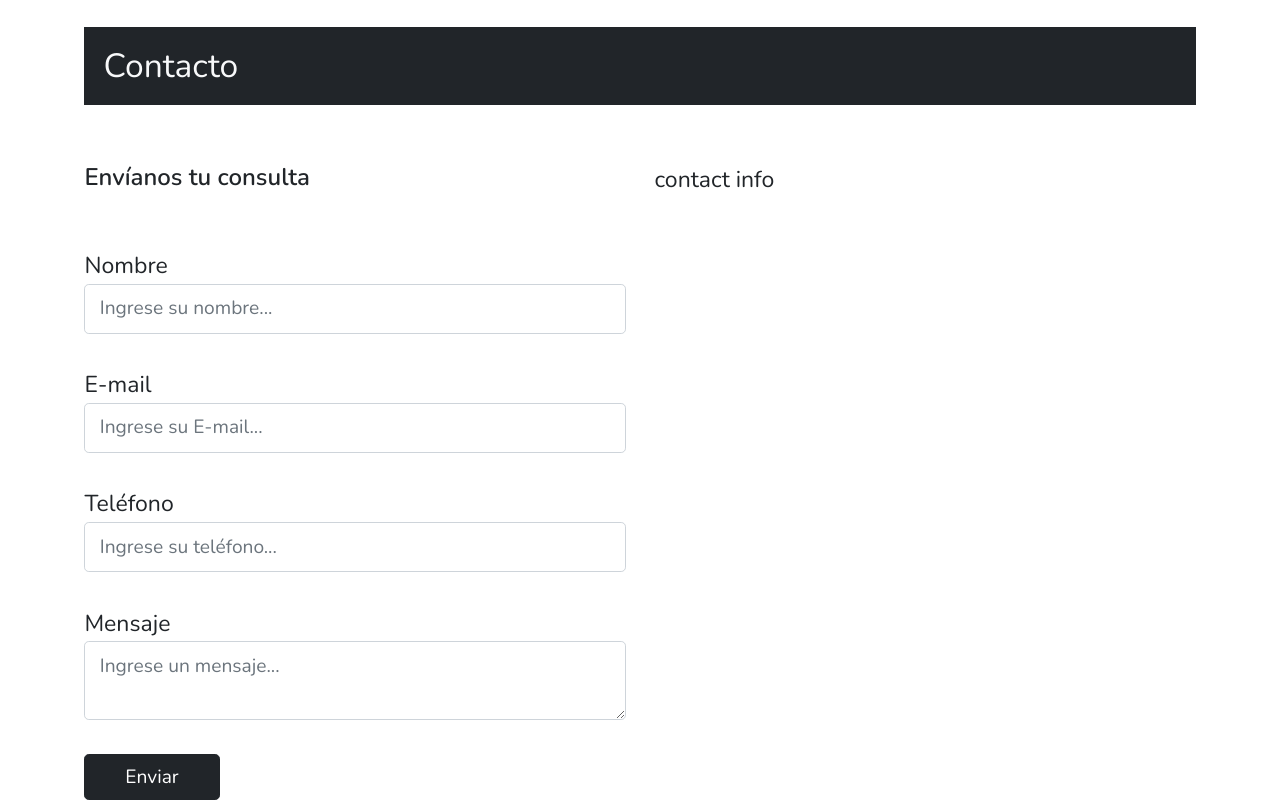
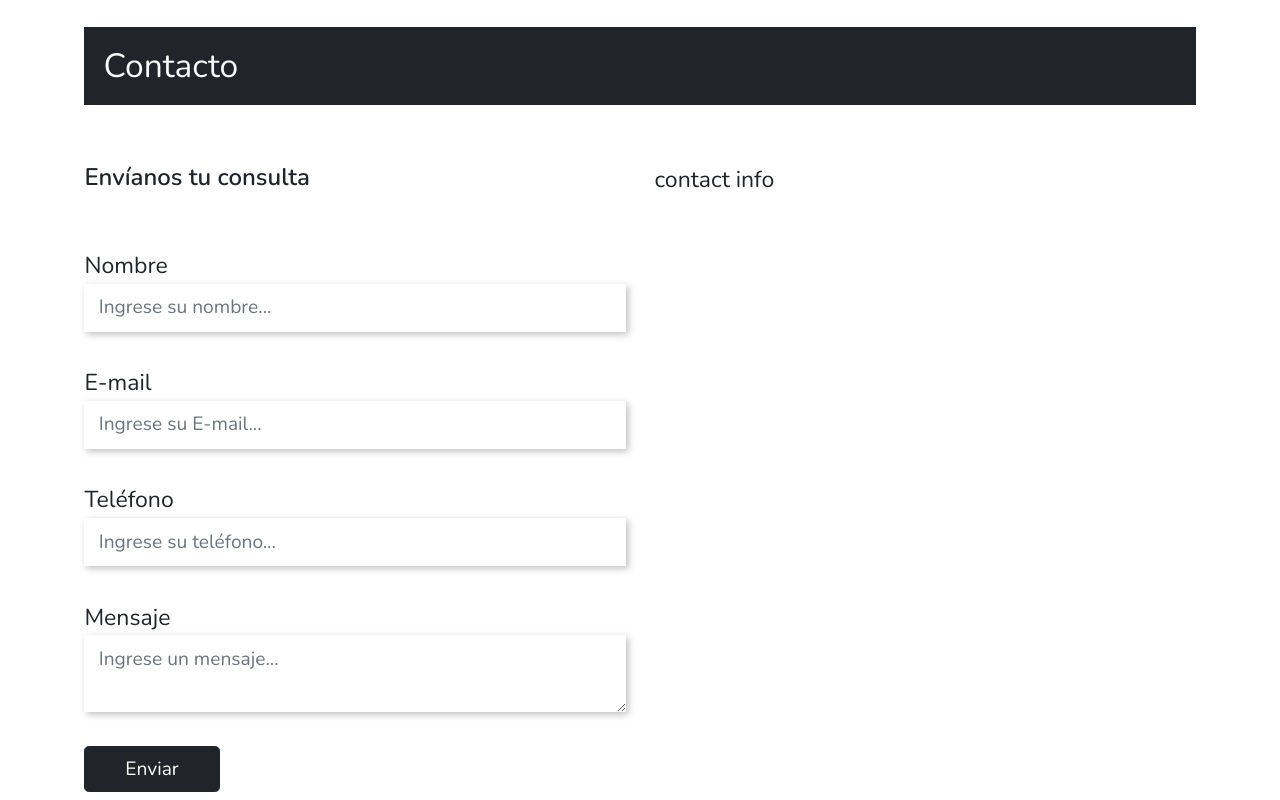
Before and after one commit to maurogoyeneche/aikido-fe, a React (Create React App) app: page /contact in a window 1280 px wide. Shown: the part 560-1360 px from the top of the page. Built offline with nearby package versions, Linux system fonts and the light colour scheme.

Commit message:
Add shadow on inputs, remove border radius, fix Regex in message field textarea

```diff
--- a/src/components/NavbarMenu/ContactForm/ContactForm.jsx
+++ b/src/components/ContactForm/ContactForm.jsx
@@ -1,4 +1,5 @@
 import React, { useState } from "react";
+import styles from "./ContactForm.module.css";
 import { Formik, Field, Form, ErrorMessage } from "formik";
 import * as Yup from "yup";
 import { Button, Form as BootstrapForm } from "react-bootstrap";
@@ -11,7 +12,7 @@ const onSubmit = async (values) => {
 
 const MyInput = ({ label, field, ...props }) => {
   return (
-    <BootstrapForm.Group>
+    <BootstrapForm.Group className={styles.myInput}>
       <BootstrapForm.Label className="mb-0">{label}</BootstrapForm.Label>
       <BootstrapForm.Control {...field} {...props} />
     </BootstrapForm.Group>
@@ -19,7 +20,7 @@ const MyInput = ({ label, field, ...props }) => {
 };
 const MyTextAreaInput = ({ label, field, ...props }) => {
   return (
-    <BootstrapForm.Group>
+    <BootstrapForm.Group className={styles.myTextarea}>
       <BootstrapForm.Label className="mb-0">{label}</BootstrapForm.Label>
       <BootstrapForm.Control {...field} {...props} as="textarea" />
     </BootstrapForm.Group>
@@ -53,8 +54,10 @@ const ContactForm = () => {
             .max(32, "Debe tener un máximo 32 caracteres"),
           message: Yup.string()
             .required("Ingrese un mensaje")
+            .trim("No incluyas espacios en blanco al principio ni al final")
+            .strict(true)
             .matches(
-              /^(?!\s*$)[A-Za-zÀ-ÖØ-öø-ÿ0]*$/,
+              /^(?!\s*$)[A-Za-zÀ-ÖØ-öø-ÿ0.,\s]*$/,
               "Ingrese un mensáje válido, sin caracteres especiales"
             )
             .max(500, "Debe tener un máximo 500 caracteres"),
--- /dev/null
+++ b/src/components/ContactForm/ContactForm.module.css
@@ -0,0 +1,10 @@
+.myInput > input {
+    border-radius: 0 ;
+    border : 0;
+    box-shadow: 2px 2px 7px 0.5px rgba(0, 0, 0, 0.25);
+}
+.myTextarea > textarea {
+    border-radius: 0 ;
+    border : 0;
+    box-shadow: 2px 2px 7px 0.5px rgba(0, 0, 0, 0.25);
+}
--- a/src/screens/contact/ContactView.jsx
+++ b/src/screens/contact/ContactView.jsx
@@ -1,6 +1,6 @@
 import React from "react";
 import { Container, Row, Col } from "react-bootstrap";
-import ContactForm from "../../components/NavbarMenu/ContactForm/ContactForm";
+import ContactForm from "../../components/ContactForm/ContactForm";
 import styles from "./ContactView.module.css";
 
 const ContactView = () => {
```
